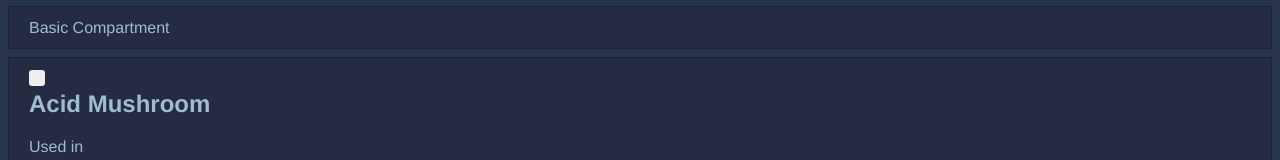
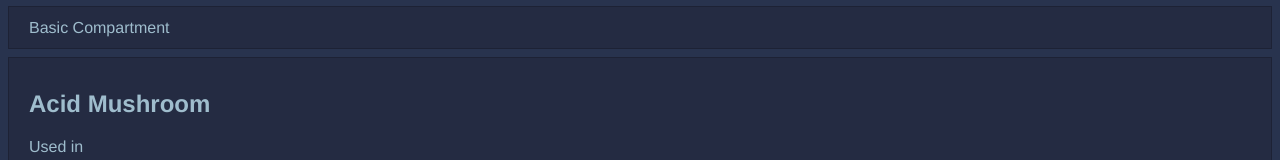
Before and after one commit to ddddm/subnautica-resource-calculator, a React (Create React App) app: page / in a window 1280 px wide. Both pictures are taken after a click on the button "Acid Mushroom". Shown: the part 527-687 px from the top of the page. Built offline with nearby package versions, Linux system fonts and the light colour scheme.

Commit message:
remove stupid icon

```diff
--- a/src/Recipe/RecipeName/RecipeName.jsx
+++ b/src/Recipe/RecipeName/RecipeName.jsx
@@ -2,14 +2,8 @@ import React from "react";
 
 import styles from "./RecipeName.module.css";
 
-function RecipeNameIcon() {
-  return <div className={styles.icon} />;
-}
 export default function RecipeName({ name = "Item" }) {
   return (
-    <>
-      <RecipeNameIcon />
       <h1>{name}</h1>
-    </>
   );
 }
```
